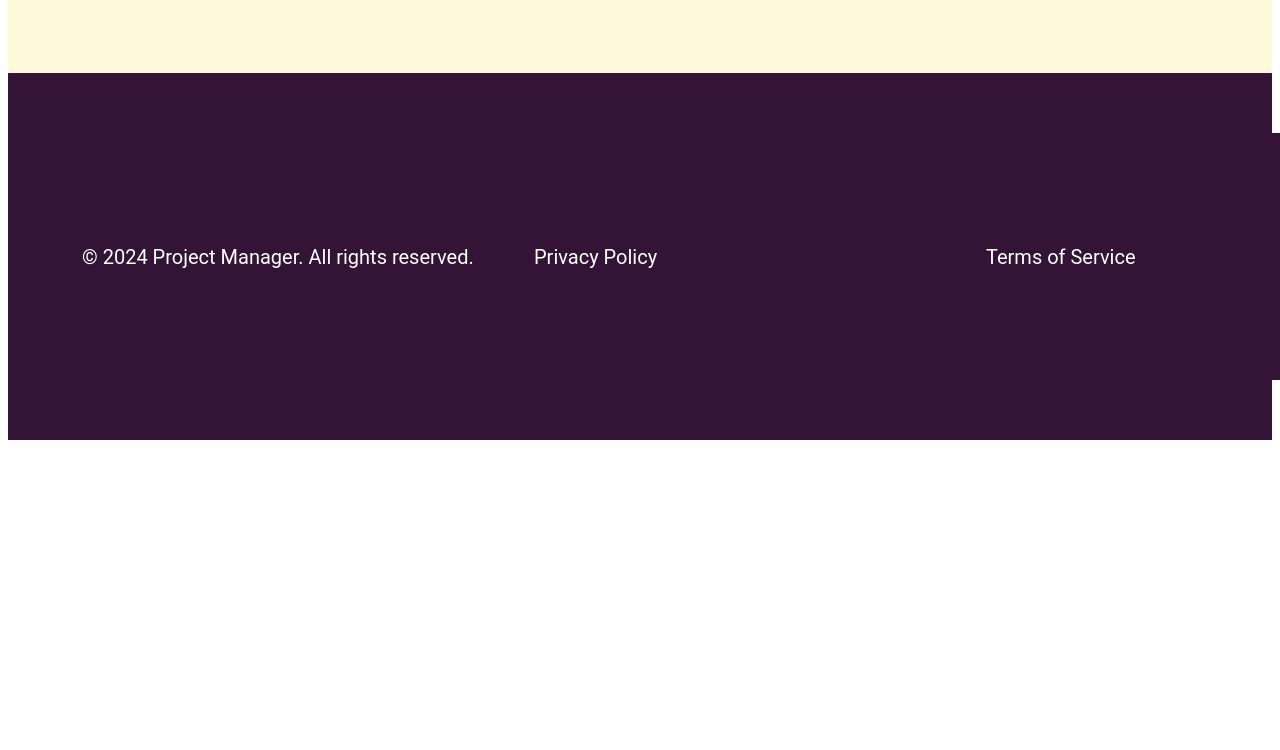
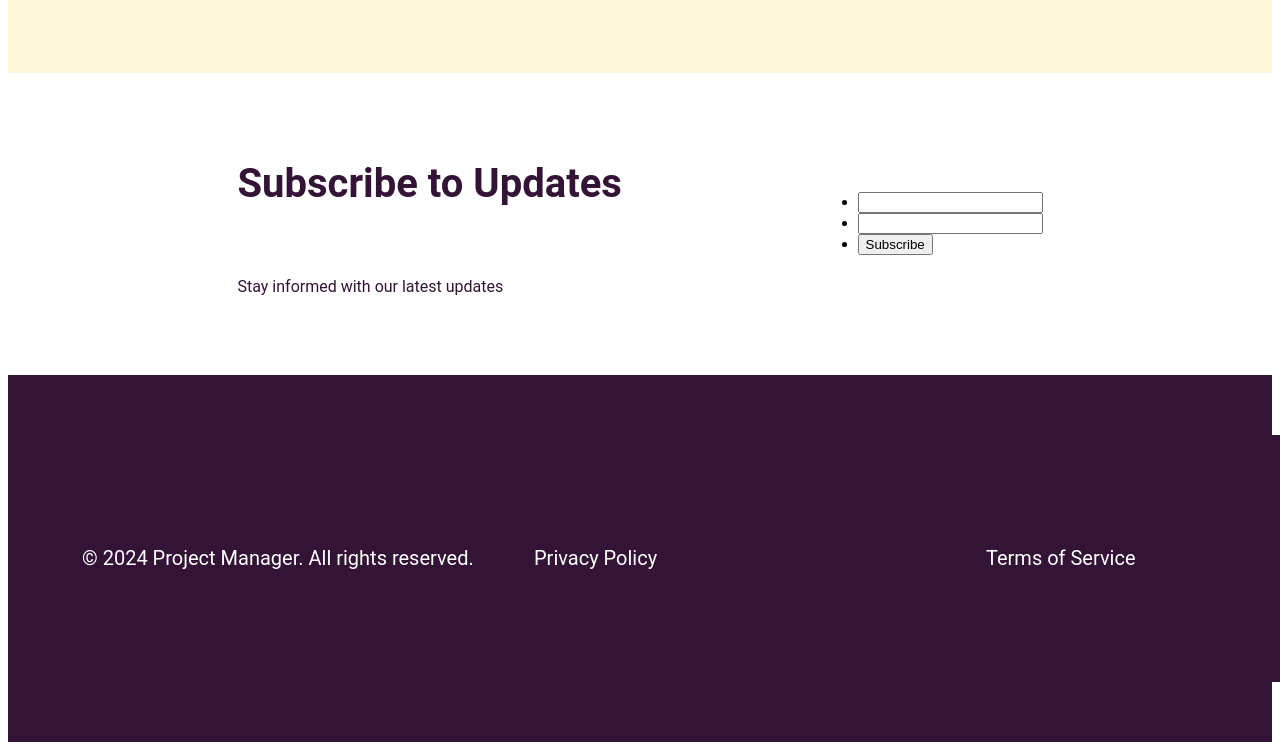
Before and after one commit to tretake/Compass-UOL-Desafio-1---Semana-04, a plain HTML site: page index.html in a window 1280 px wide. Shown: the part 2156-2906 px from the top of the page. Before the commit the page ends 2604 px from the top, so only its background shows below. Drawn offline with Linux system fonts and the light colour scheme.

Commit message:
section-4 partialy done

```diff
--- a/index.html
+++ b/index.html
@@ -116,7 +116,17 @@
           </div>
         </ul>
       </div>
-      <div class="section-4"></div>
+      <div class="section-4">
+        <div class="container">
+          <h1>Subscribe to Updates</h1>
+          <p>Stay informed with our latest updates</p>
+        </div>
+        <ul>
+          <li><input type="email" /></li>
+          <li><input type="text" /></li>
+          <li><button>Subscribe</button></li>
+        </ul>
+      </div>
     </main>
     <footer>
       <div class="socials"></div>
--- a/src/css/home.css
+++ b/src/css/home.css
@@ -574,3 +574,55 @@ height: 204px;
 
     color: #331436;
 }
+
+
+.section-4 {
+    display: flex;
+    flex-direction: row;
+    justify-content: center;
+    align-items: center;
+    padding: 60px 170px;
+    gap: 60px;
+    isolation: isolate;
+}
+
+.section-4 .container{
+    display: flex;
+    flex-direction: column;
+    align-items: flex-start;
+    padding: 0px;
+    gap: 24px;
+
+}
+
+.section-4 .container h1 {
+
+    width: 520px;
+    height: 48px;
+
+    font-family: 'Roboto';
+    font-style: normal;
+    font-weight: 700;
+    font-size: 40px;
+    line-height: 48px;
+    /* identical to box height, or 120% */
+
+    color: #331436;
+}
+
+.section-4 .container p {
+    width: 520px;
+    height: 24px;
+
+    font-family: 'Roboto';
+    font-style: normal;
+    font-weight: 400;
+    font-size: 16px;
+    line-height: 24px;
+    /* identical to box height, or 150% */
+
+    color: #331436;
+
+
+
+}
```
